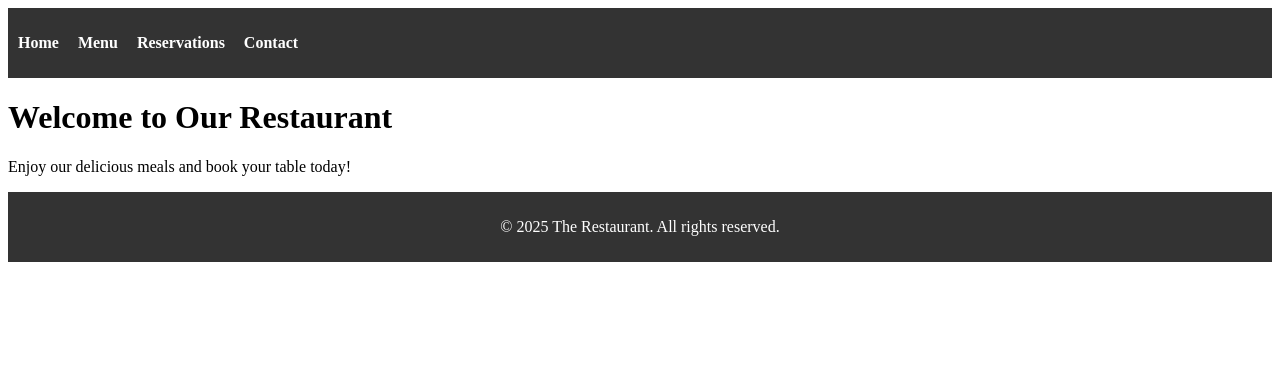
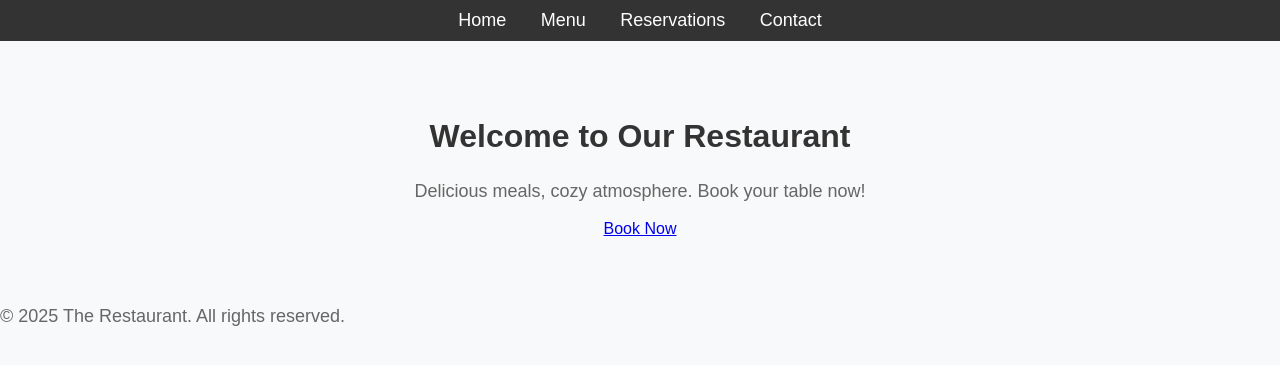
Before and after one commit to Belawal/Pp4-The-Restaurant, a Django app: page / in a window 1280 px wide. Shown: the top 365 px of the page. Run offline with Django 5.2, Linux system fonts and the light colour scheme.

Commit message:
upadated home page with hero section and booking button

```diff
--- /dev/null
+++ b/booking/static/css/style.css
@@ -0,0 +1,51 @@
+/* Style for the whole page */
+body {
+    font-family: Arial, sans-serif;  /* Use a clean font */
+    margin: 0;
+    padding: 0;
+    background-color: #f8f9fa; /* Light gray background */
+}
+
+/* Navbar styling */
+nav {
+    background-color: #333; /* Dark gray background */
+    padding: 10px;
+    text-align: center;
+}
+
+nav ul {
+    list-style: none;
+    padding: 0;
+    margin: 0;
+}
+
+nav ul li {
+    display: inline;
+    margin: 0 15px;
+}
+
+nav ul li a {
+    color: white; /* White text */
+    text-decoration: none;
+    font-size: 18px;
+}
+
+nav ul li a:hover {
+    text-decoration: underline; /* Underline on hover */
+}
+
+/* Center the main content */
+main {
+    text-align: center;
+    padding: 50px;
+}
+
+h1 {
+    color: #333; /* Dark text for contrast */
+    font-size: 32px;
+}
+
+p {
+    font-size: 18px;
+    color: #666; /* Slightly lighter text */
+}
--- a/booking/templates/booking/home.html
+++ b/booking/templates/booking/home.html
@@ -1,6 +1,9 @@
-{% extends 'booking/base.html' %}  <!-- Uses base.html for consistent layout -->
+{% extends 'booking/base.html' %}  <!-- Uses the base template -->
 
-{% block content %}  <!-- Defines the main content section for this page -->
-  <h1>Welcome to Our Restaurant</h1>  <!-- Page heading -->
-  <p>Enjoy our delicious meals and book your table today!</p>  <!-- Short welcome message -->
+{% block content %}
+  <section class="hero">  <!-- Hero section for a welcoming banner -->
+    <h1>Welcome to Our Restaurant</h1>  <!-- Main heading -->
+    <p>Delicious meals, cozy atmosphere. Book your table now!</p>  <!-- Short welcome message -->
+    <a href="#" class="btn">Book Now</a>  <!-- Placeholder button for reservations -->
+  </section>
 {% endblock %}
--- a/static/css/style.css
+++ /dev/null
@@ -1,29 +0,0 @@
-/* Style the navigation bar */
-nav {
-    background-color: #333; /* Dark background for navbar */
-    padding: 10px; /* Adds space around navbar */
-}
-
-nav ul {
-    list-style-type: none; /* Removes default bullet points */
-    padding: 0; /* Removes default padding */
-}
-
-nav ul li {
-    display: inline; /* Makes list items appear in a row */
-    margin-right: 15px; /* Adds space between menu items */
-}
-
-nav ul li a {
-    color: white; /* Sets text color to white */
-    text-decoration: none; /* Removes underline */
-    font-weight: bold; /* Makes text bold */
-}
-
-/* Style the footer */
-footer {
-    text-align: center; /* Centers the footer text */
-    padding: 10px; /* Adds space inside footer */
-    background-color: #333; /* Dark background for footer */
-    color: white; /* White text color */
-}
```
